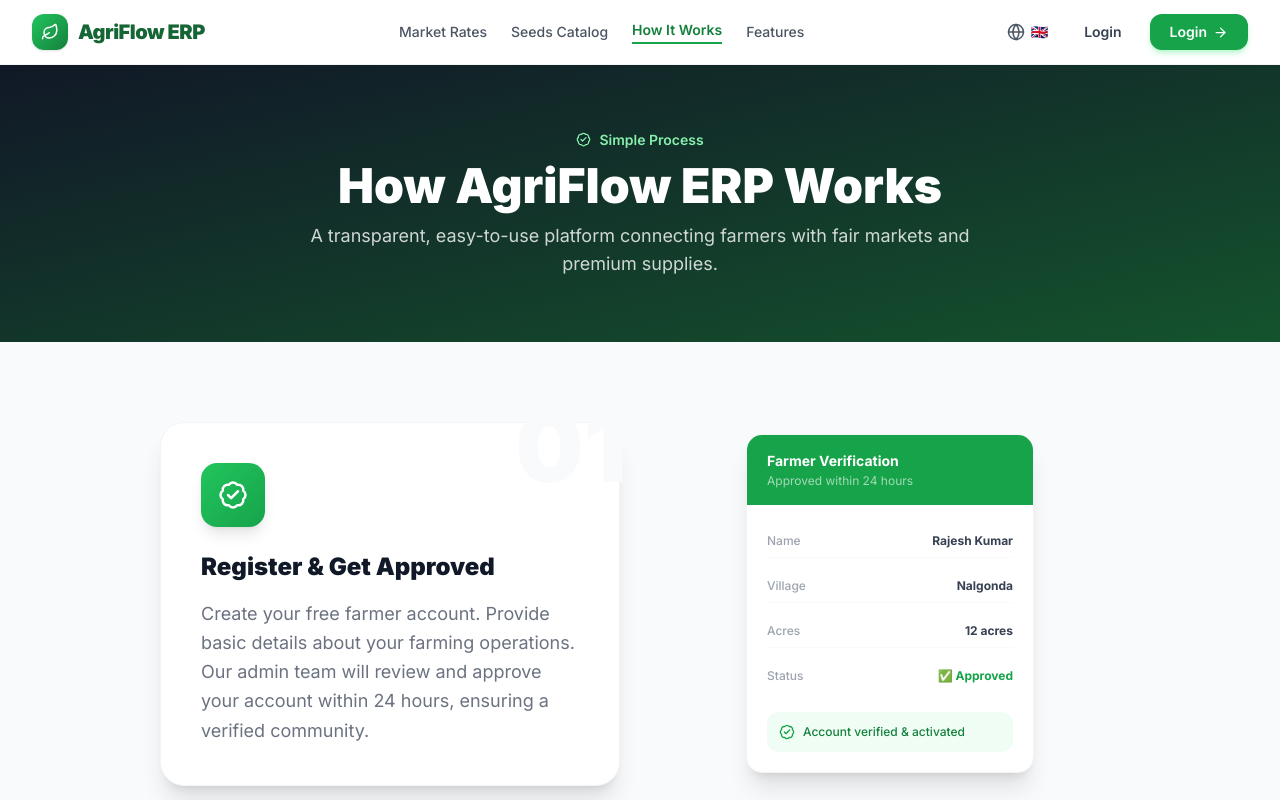
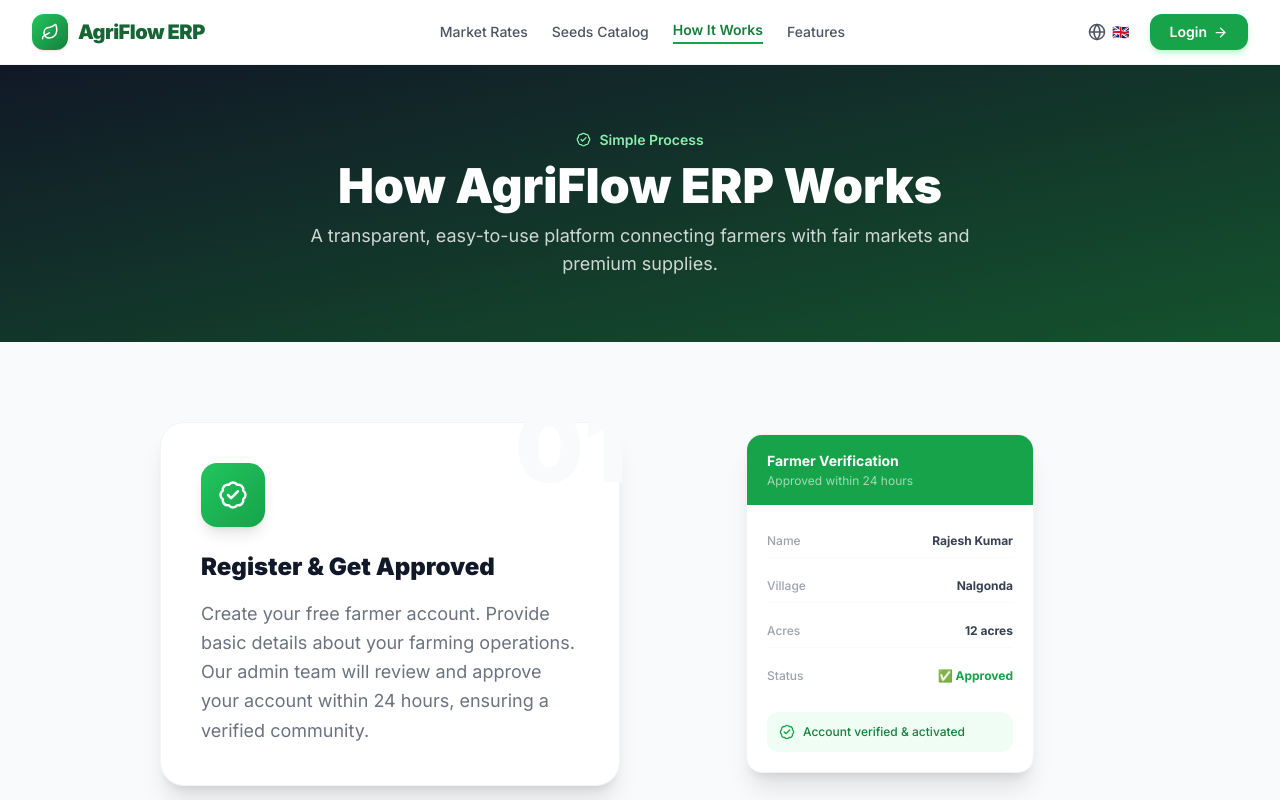
Before and after one commit to Vaishnavi11102004/agriflow-erp, a React (Vite) app: page /how-it-works in a window 1280 px wide. Shown: the top 800 px of the page. Built offline with nearby package versions, Linux system fonts and the light colour scheme.

Commit message:
Removed duplicate login button and register button from public pages

```diff
--- a/src/pages/public/FeaturesPage.jsx
+++ b/src/pages/public/FeaturesPage.jsx
@@ -85,7 +85,6 @@ export default function FeaturesPage() {
                 </button>
               ) : (
                 <>
-                  <Link to="/login" className="text-gray-700 font-semibold text-sm px-4 py-2 rounded-xl hover:bg-gray-100 transition-all">{t('login')}</Link>
                   <Link to="/login" className="flex items-center gap-1.5 bg-primary-600 text-white px-5 py-2 rounded-xl text-sm font-semibold hover:bg-primary-700 transition-all active:scale-95 shadow-md shadow-primary-200">
                     {t('login')} <ArrowRight size={15} />
                   </Link>
--- a/src/pages/public/HowItWorksPage.jsx
+++ b/src/pages/public/HowItWorksPage.jsx
@@ -76,7 +76,6 @@ export default function HowItWorksPage() {
                 </button>
               ) : (
                 <>
-                  <Link to="/login" className="text-gray-700 font-semibold text-sm px-4 py-2 rounded-xl hover:bg-gray-100 transition-all">{t('login')}</Link>
                   <Link to="/login" className="flex items-center gap-1.5 bg-primary-600 text-white px-5 py-2 rounded-xl text-sm font-semibold hover:bg-primary-700 transition-all active:scale-95 shadow-md shadow-primary-200">
                     {t('login')} <ArrowRight size={15} />
                   </Link>
--- a/src/pages/public/LandingPage.jsx
+++ b/src/pages/public/LandingPage.jsx
@@ -191,9 +191,6 @@ export default function LandingPage() {
                 </button>
               ) : (
                 <>
-                  <Link to="/login" className="text-gray-700 font-semibold text-sm px-4 py-2 rounded-xl hover:bg-gray-100 transition-all">
-                    {t('login')}
-                  </Link>
                   <Link to="/login" className="flex items-center gap-1.5 bg-primary-600 text-white px-5 py-2 rounded-xl text-sm font-semibold hover:bg-primary-700 transition-all active:scale-95 shadow-md shadow-primary-200">
                     {t('login')} <ArrowRight size={15} />
                   </Link>
@@ -662,10 +659,7 @@ export default function LandingPage() {
           <h2 className="text-3xl sm:text-4xl font-black mb-4">{t('start_journey')}</h2>
 
           <div className="flex flex-col sm:flex-row gap-4 justify-center">
-            <Link to="/login"
-              className="flex items-center justify-center gap-2 bg-amber-400 text-gray-900 px-8 py-4 rounded-2xl font-bold text-base hover:bg-amber-300 active:scale-95 transition-all shadow-lg">
-              {t('register_free')} <ArrowRight size={18} />
-            </Link>
+
             <Link to="/login"
               className="flex items-center justify-center gap-2 bg-white/15 border border-white/30 text-white px-8 py-4 rounded-2xl font-bold text-base hover:bg-white/25 active:scale-95 transition-all">
               {t('login')}
--- a/src/pages/public/MarketRatesPage.jsx
+++ b/src/pages/public/MarketRatesPage.jsx
@@ -98,7 +98,6 @@ export default function MarketRatesPage() {
                 </button>
               ) : (
                 <>
-                  <Link to="/login" className="text-gray-700 font-semibold text-sm px-4 py-2 rounded-xl hover:bg-gray-100 transition-all">{t('login')}</Link>
                   <Link to="/login" className="flex items-center gap-1.5 bg-primary-600 text-white px-5 py-2 rounded-xl text-sm font-semibold hover:bg-primary-700 transition-all active:scale-95 shadow-md shadow-primary-200">
                     {t('login')} <ArrowRight size={15} />
                   </Link>
--- a/src/pages/public/SeedsCatalogPage.jsx
+++ b/src/pages/public/SeedsCatalogPage.jsx
@@ -104,7 +104,6 @@ export default function SeedsCatalogPage() {
                 </button>
               ) : (
                 <>
-                  <Link to="/login" className="text-gray-700 font-semibold text-sm px-4 py-2 rounded-xl hover:bg-gray-100 transition-all">{t('login')}</Link>
                   <Link to="/login" className="flex items-center gap-1.5 bg-primary-600 text-white px-5 py-2 rounded-xl text-sm font-semibold hover:bg-primary-700 transition-all active:scale-95 shadow-md shadow-primary-200">
                     {t('login')} <ArrowRight size={15} />
                   </Link>
```
